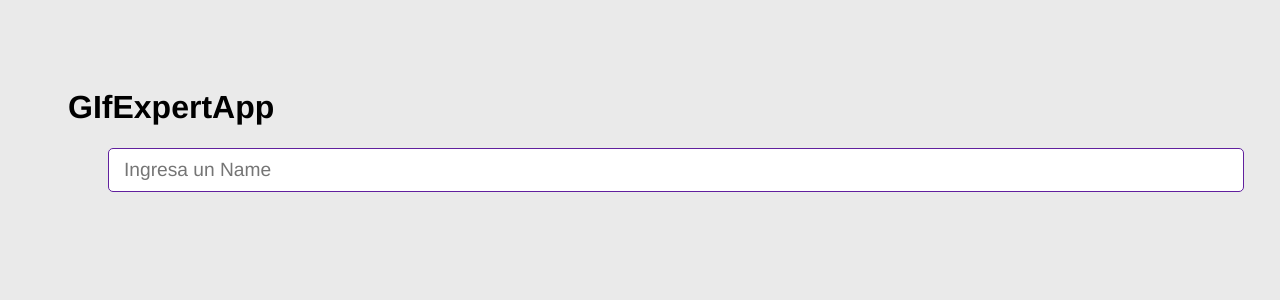
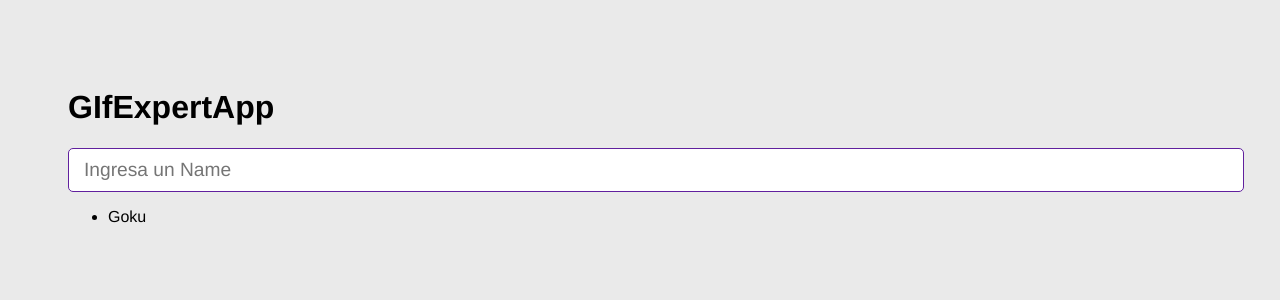
Before and after one commit to Elmer-Solis/Gif-Expert-App, a React (Vite) app: page / in a window 1280 px wide. Shown: the top 300 px of the page. Built offline with nearby package versions, Linux system fonts and the light colour scheme.

Commit message:
Add Category terminado

```diff
--- a/src/GIfExpertApp.jsx
+++ b/src/GIfExpertApp.jsx
@@ -5,12 +5,20 @@ export const GIfExpertApp = () => {
 
   const [categorie, setCategorie] = useState(['Goku']);
 
+  const onAddCategory = (val) => {
+    console.log(val);
+    setCategorie(c => [...c, val])
+  }
 
   return (
     <>
       <h1>GIfExpertApp</h1>
+
+      <AddCategory onAddCategory={onAddCategory} />
+
+
       <ul>{categorie.map(cat => (
-        <AddCategory key={cat} category={categorie} />
+        <li key={cat}>{cat} </li>
       ))}</ul>
     </>
   )
--- a/src/components/AddCategory.jsx
+++ b/src/components/AddCategory.jsx
@@ -1,19 +1,29 @@
 import { useState } from "react"
 
-export const AddCategory = ({ category }) => {
+export const AddCategory = ({ onAddCategory }) => {
 
-    const [images, setImages] = useState('')
+    const [inputValue, setInputValue] = useState('')
 
-    const AddOnChange = ({ target }) => {
-        setImages(target.value)
+    const OnInputChange = ({ target }) => {
+        setInputValue(target.value)
+    }
+
+    const OnSubmit = (event) => {
+        event.preventDefault();
+
+        if (inputValue.trim().length <= 1) return
+
+        onAddCategory(inputValue.trim())
     }
 
     return (<>
-        <input type="text"
-            value={images}
-            onChange={AddOnChange}
-            placeholder="Ingresa un Name"
-        />
+        <form onSubmit={OnSubmit} >
+            <input type="text"
+                value={inputValue}
+                onChange={OnInputChange}
+                placeholder="Ingresa un Name"
+            />
+        </form>
     </>
     )
 }
```
